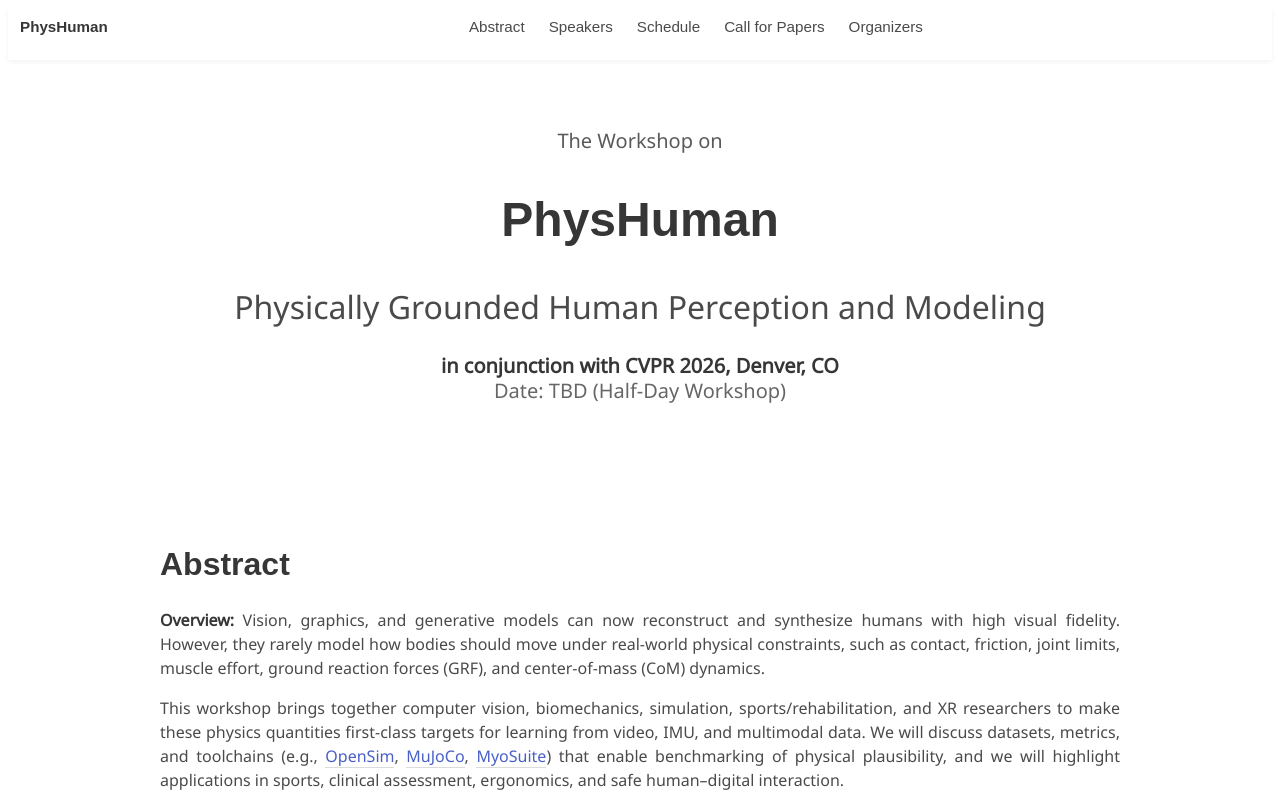
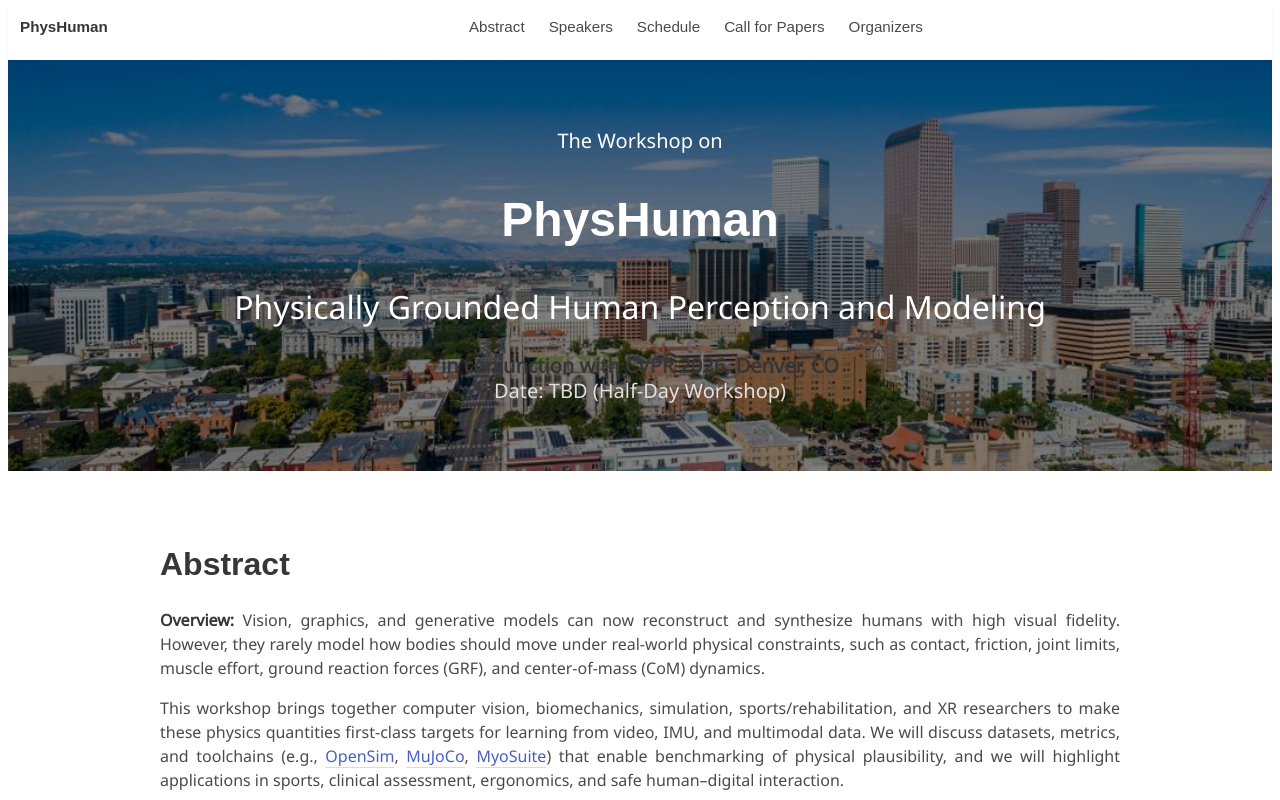
Before and after one commit to physhuman/physhuman.github.io, a plain HTML site: page index.html in a window 1280 px wide. Shown: the top 800 px of the page. Drawn offline with Linux system fonts and the light colour scheme; a web font is replaced by a local one.

Commit message:
Update index.html

```diff
--- a/index.html
+++ b/index.html
@@ -46,17 +46,17 @@
 </nav>
 
 
-<section class="hero" id="top">
+<section class="hero" id="top" style="background: linear-gradient(rgba(0, 0, 0, 0.5), rgba(0, 0, 0, 0.5)), url('./static/images/denver-bg.jpeg'); background-size: cover; background-position: center; background-attachment: fixed;">
   <div class="hero-body">
     <div class="container is-max-desktop">
       <div class="columns is-centered">
         <div class="column has-text-centered">
-          <p class="subtitle is-5" style="color: #5a5a5a;">The Workshop on</p>
-          <h1 class="title is-1 publication-title">PhysHuman</h1>
-          <h2 class="subtitle is-3">Physically Grounded Human Perception and Modeling</h2>
-          <p class="subtitle is-5">
+          <p class="subtitle is-5" style="color: #ffffff;">The Workshop on</p>
+          <h1 class="title is-1 publication-title" style="color: #ffffff;">PhysHuman</h1>
+          <h2 class="subtitle is-3" style="color: #ffffff;">Physically Grounded Human Perception and Modeling</h2>
+          <p class="subtitle is-5" style="color: #ffffff;">
             <strong>in conjunction with CVPR 2026, Denver, CO</strong><br>
-            <span style="color: #666;">Date: TBD (Half-Day Workshop)</span>
+            <span style="color: #e0e0e0;">Date: TBD (Half-Day Workshop)</span>
           </p>
         </div>
       </div>
@@ -379,7 +379,7 @@
         This website is licensed under a <a href="http://creativecommons.org/licenses/by-sa/4.0/">Creative Commons Attribution-ShareAlike 4.0 International License</a>.
       </p>
       <p>
-        Website template borrowed from <a href="https://nerfies.github.io">Nerfies</a>.
+        Website template borrowed from <a href="https://nerfies.github.io">Nerfies</a> and <a href="https://e2e3d.github.io">E2E3D</a>.
       </p>
     </div>
   </div>
```
